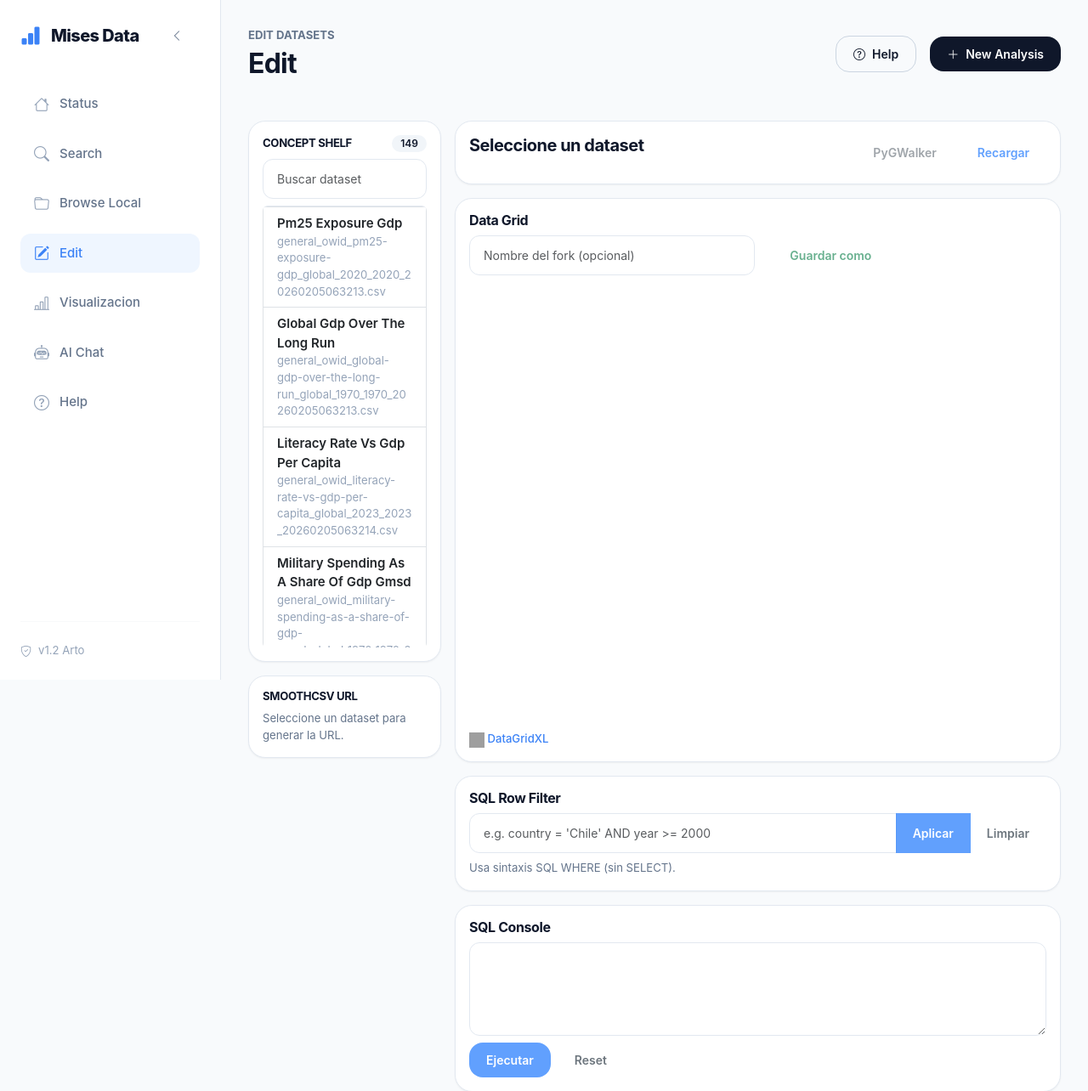
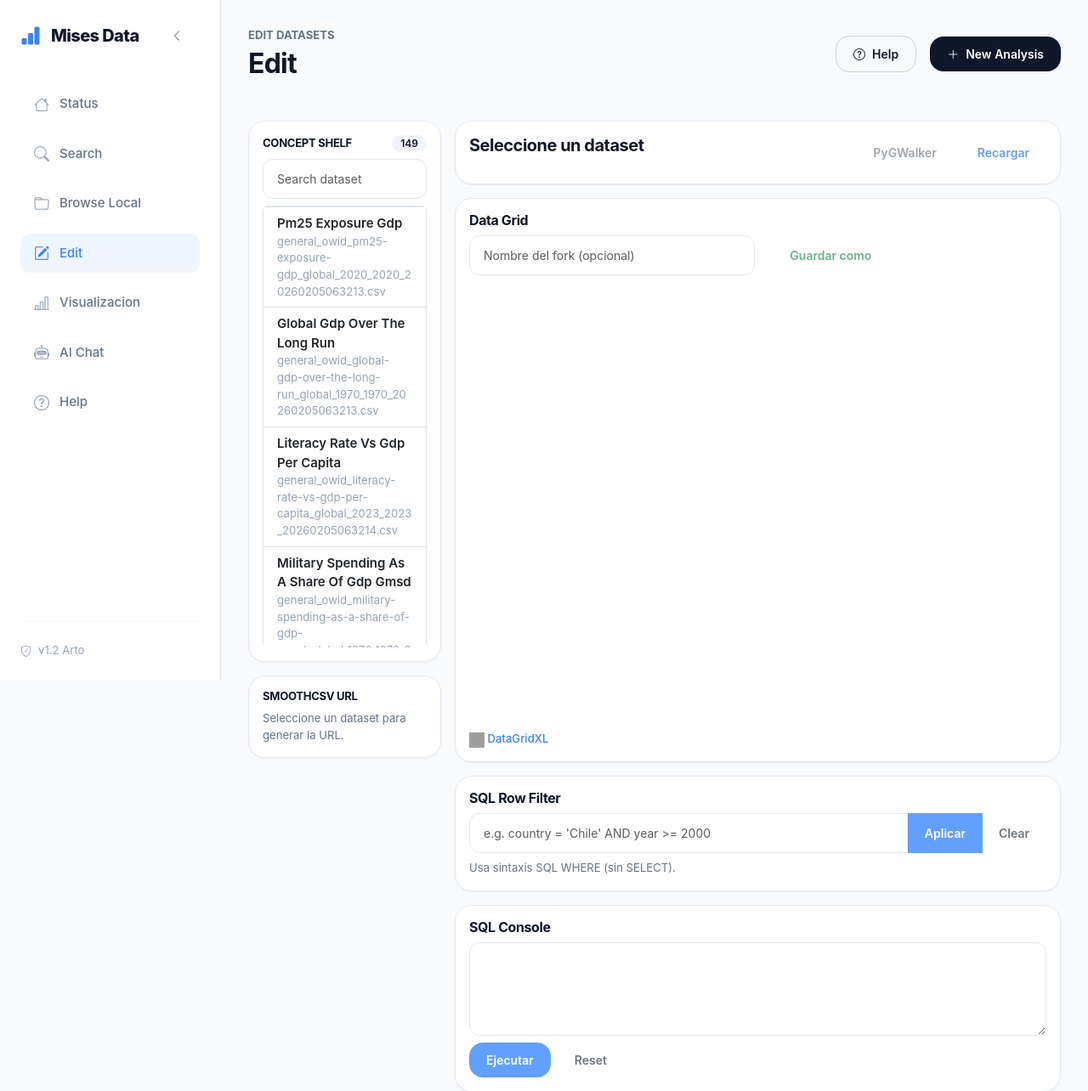
Before and after one commit to fsmw/data-curator, a Flask app: page /edit in a window 1280 px wide. Shown: the top 1284 px of the page at 85% size. Run offline with Flask 3, Linux system fonts and the light colour scheme; data comes from the database, SQL or seed files in the repository; parts of the project's set-up code (start-up, migrations or seed data) failed here and were passed over; some libraries are stand-ins or nearby versions; grey boxes are pictures that could not be loaded.

Commit message:
translate: convert visualization canvas template from Spanish to English

```diff
--- a/src/web/templates/visualization_canvas.html
+++ b/src/web/templates/visualization_canvas.html
@@ -7,7 +7,7 @@
         <h6 class="mb-0 text-uppercase small">Concept Shelf</h6>
         <span class="badge bg-light text-dark" x-text="filteredDatasets.length"></span>
       </div>
-      <input class="form-control form-control-sm" placeholder="Buscar dataset" x-model="searchQuery"
+      <input class="form-control form-control-sm" placeholder="Search dataset" x-model="searchQuery"
         @input="applyFilter()" />
       <div class="list-group mt-2" style="max-height: 520px; overflow-y: auto;">
         <template x-for="dataset in filteredDatasets" :key="dataset.id">
@@ -71,7 +71,7 @@
           <h5 class="mb-1" x-text="selectedDataset ? selectedDataset.indicator_name : 'Seleccione un dataset'"></h5>
           <div class="text-secondary small" x-text="selectedDataset ? selectedDataset.file_name : ''"></div>
           <div class="text-secondary small" x-show="tableName">
-            Tabla SQL: <span x-text="tableName"></span> (alias: dataset)
+            SQL Table: <span x-text="tableName"></span> (alias: dataset)
           </div>
         </div>
         <div class="d-flex gap-2">
@@ -132,7 +132,7 @@
           Aplicar
         </button>
         <button class="btn btn-outline-secondary" @click="clearFilter()" :disabled="sqlRunning">
-          Limpiar
+          Clear
         </button>
       </div>
       <div class="small text-secondary mt-2">Usa sintaxis SQL WHERE (sin SELECT).</div>
```
